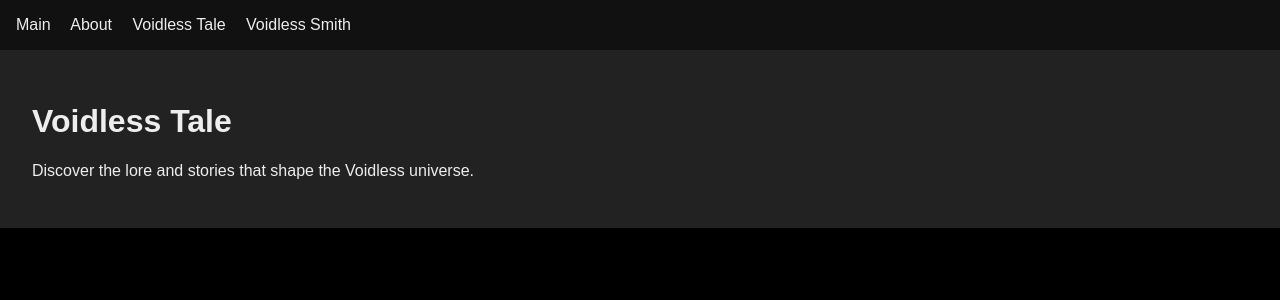
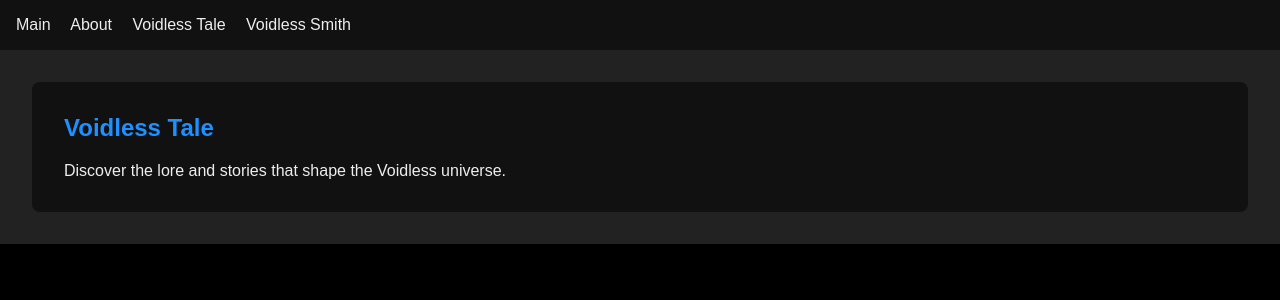
Before and after one commit to Jurislav/voidlesstale.github.io, a Jekyll site: the page built from voidless-tale.md, in a window 1280 px wide. Shown: the top 300 px of the page. Built offline with Jekyll 4.4.1, drawn with Linux system fonts in a browser that asks for light colours.

Commit message:
Extract Voidless Tale styles to stylesheet

```diff
--- /dev/null
+++ b/_includes/voidless-tale.html
@@ -0,0 +1,4 @@
+<section class="voidless-tale">
+  <h2>Voidless Tale</h2>
+  <p>Discover the lore and stories that shape the Voidless universe.</p>
+</section>
--- a/assets/css/style.css
+++ b/assets/css/style.css
@@ -24,3 +24,19 @@ main {
 a {
   color: #1e90ff;
 }
+
+/* Voidless Tale section */
+.voidless-tale {
+  background-color: #111;
+  padding: 2rem;
+  border-radius: 8px;
+}
+
+.voidless-tale h2 {
+  color: #1e90ff;
+  margin-top: 0;
+}
+
+.voidless-tale p {
+  margin-bottom: 0;
+}
--- a/voidless-tale.md
+++ b/voidless-tale.md
@@ -4,6 +4,4 @@ title: Voidless Tale
 permalink: /voidless-tale/
 ---
 
-# Voidless Tale
-
-Discover the lore and stories that shape the Voidless universe.
+{% include voidless-tale.html %}
```
